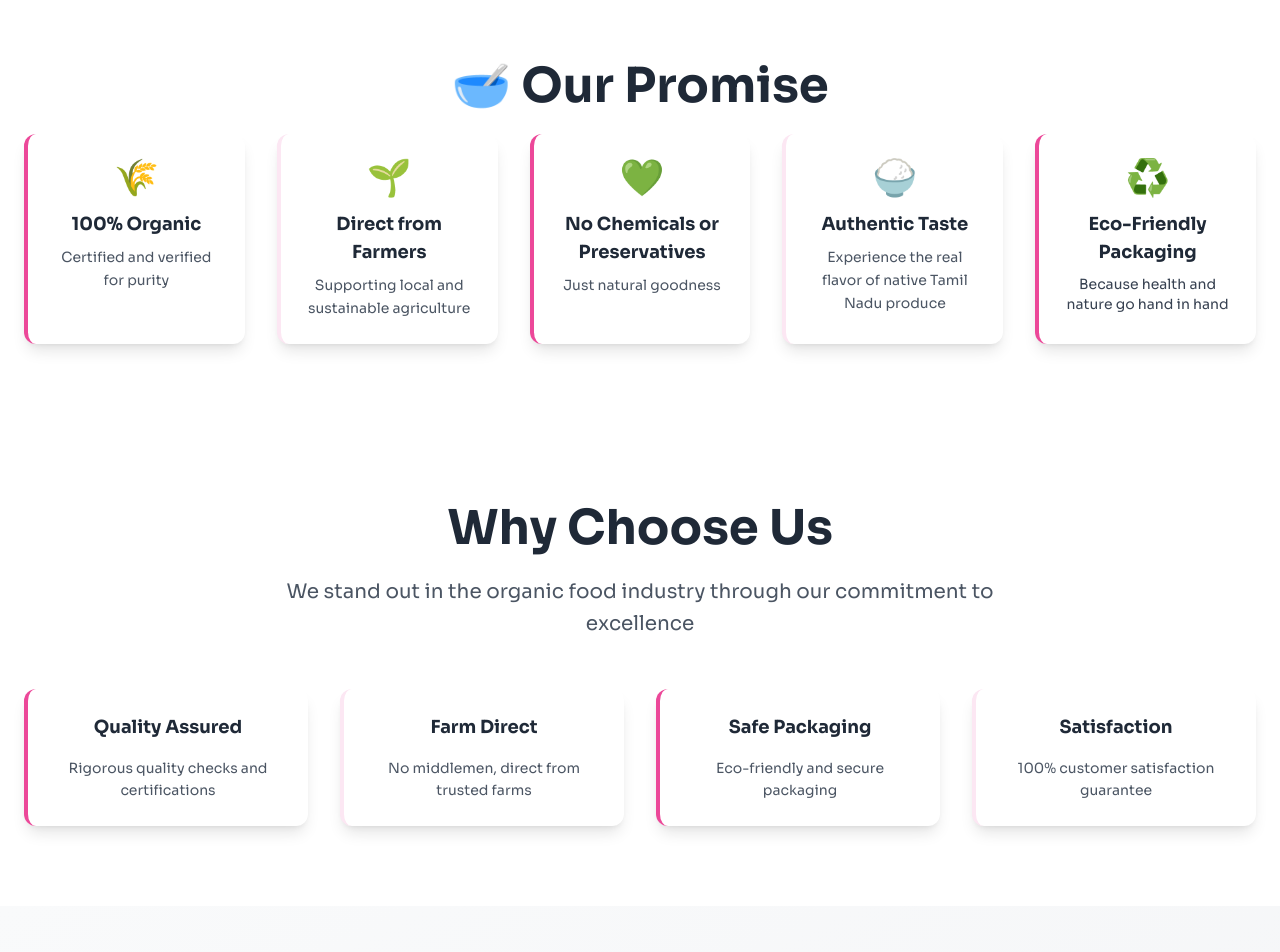
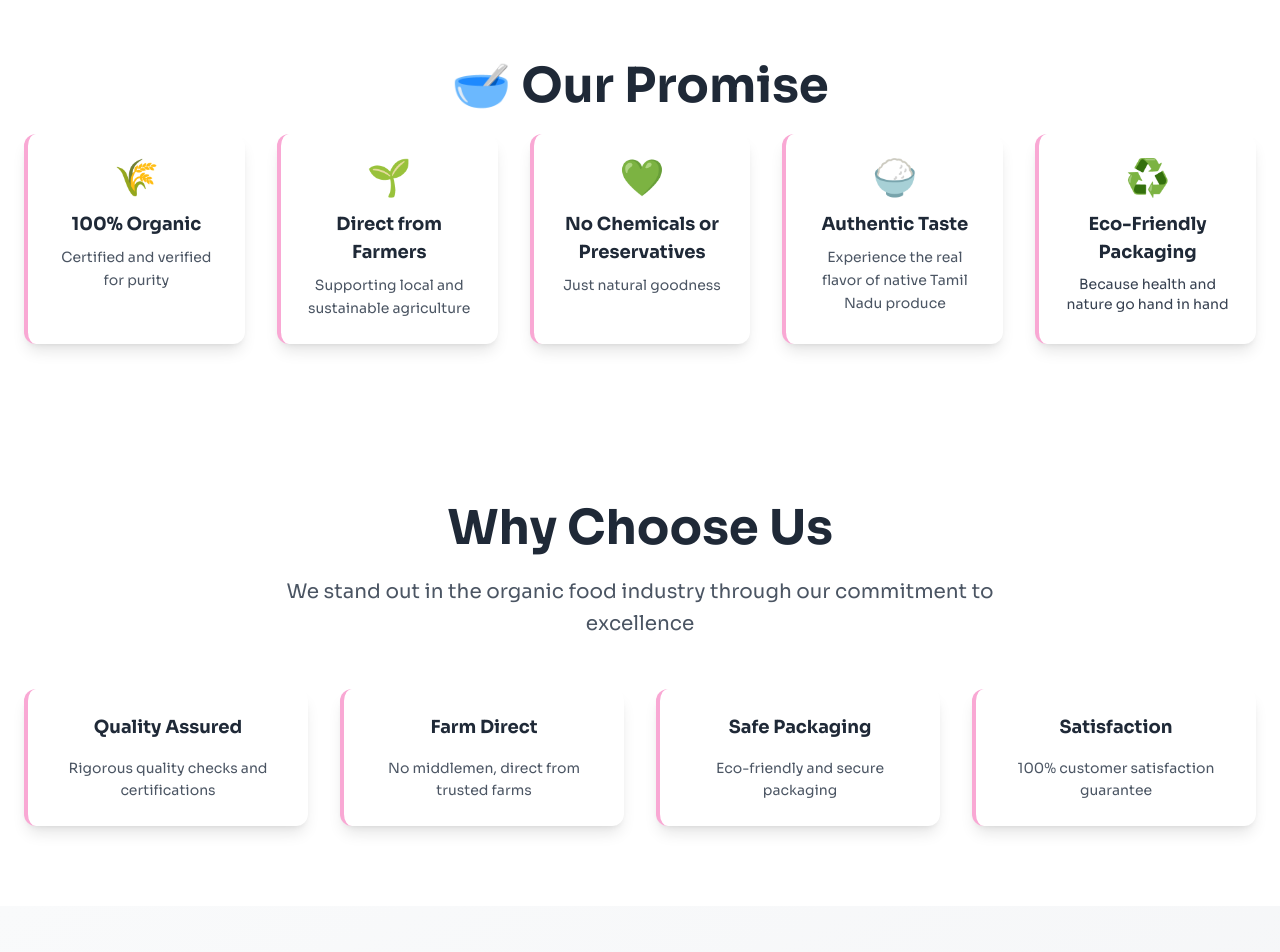
Before and after one commit to muthuecoproducts-crypto/muthu-eco-products, a React (Vite) app: page / in a window 1280 px wide. Shown: the part 1700-2652 px from the top of the page. Built offline with nearby package versions, Linux system fonts and the light colour scheme.

Commit message:
updated version

```diff
--- a/src/pages/Home.jsx
+++ b/src/pages/Home.jsx
@@ -100,27 +100,27 @@ const Home = () => {
         <div className="max-w-7xl mx-auto px-6 text-center">
           <h2 className="section-title">🥣 Our Promise</h2>
           <div className="grid grid-cols-1 sm:grid-cols-2 md:grid-cols-3 lg:grid-cols-5 gap-4 sm:gap-6 md:gap-8">
-            <div className="bg-white p-6 rounded-xl shadow-lg border-l-4 border-primary">
+            <div className="bg-white p-6 rounded-xl shadow-lg border-l-4 border-pink-300">
               <div className="text-4xl mb-3">🌾</div>
               <h3 className="text-lg font-bold text-gray-800 mb-2">100% Organic</h3>
               <p className="text-gray-600 text-sm leading-relaxed">Certified and verified for purity</p>
             </div>
-            <div className="bg-white p-6 rounded-xl shadow-lg border-l-4 border-accent">
+            <div className="bg-white p-6 rounded-xl shadow-lg border-l-4 border-pink-300">
               <div className="text-4xl mb-3">🌱</div>
               <h3 className="text-lg font-bold text-gray-800 mb-2">Direct from Farmers</h3>
               <p className="text-gray-600 text-sm leading-relaxed">Supporting local and sustainable agriculture</p>
             </div>
-            <div className="bg-white p-6 rounded-xl shadow-lg border-l-4 border-primary">
+            <div className="bg-white p-6 rounded-xl shadow-lg border-l-4 border-pink-300">
               <div className="text-4xl mb-3">💚</div>
               <h3 className="text-lg font-bold text-gray-800 mb-2">No Chemicals or Preservatives</h3>
               <p className="text-gray-600 text-sm leading-relaxed">Just natural goodness</p>
             </div>
-            <div className="bg-white p-6 rounded-xl shadow-lg border-l-4 border-accent">
+            <div className="bg-white p-6 rounded-xl shadow-lg border-l-4 border-pink-300">
               <div className="text-4xl mb-3">🍚</div>
               <h3 className="text-lg font-bold text-gray-800 mb-2">Authentic Taste</h3>
               <p className="text-gray-600 text-sm leading-relaxed">Experience the real flavor of native Tamil Nadu produce</p>
             </div>
-            <div className="bg-white p-6 rounded-xl shadow-lg border-l-4 border-primary">
+            <div className="bg-white p-6 rounded-xl shadow-lg border-l-4 border-pink-300">
               <div className="text-4xl mb-3">♻️</div>
               <h3 className="text-base sm:text-lg font-bold text-gray-800 mb-2">Eco-Friendly Packaging</h3>
               <p className="text-professional text-xs sm:text-sm">Because health and nature go hand in hand</p>
@@ -137,25 +137,25 @@ const Home = () => {
             We stand out in the organic food industry through our commitment to excellence
           </p>
           <div className="grid grid-cols-1 sm:grid-cols-2 md:grid-cols-4 gap-6 md:gap-8">
-            <div className="bg-white p-6 rounded-xl shadow-lg border-l-4 border-primary hover:shadow-xl transition-all duration-300 group">
+            <div className="bg-white p-6 rounded-xl shadow-lg border-l-4 border-pink-300 hover:shadow-xl transition-all duration-300 group">
               <div className="mb-4">
                 <h3 className="text-lg font-bold text-gray-800 mb-2">Quality Assured</h3>
               </div>
               <p className="text-gray-600 text-sm leading-relaxed">Rigorous quality checks and certifications</p>
             </div>
-            <div className="bg-white p-6 rounded-xl shadow-lg border-l-4 border-accent hover:shadow-xl transition-all duration-300 group">
+            <div className="bg-white p-6 rounded-xl shadow-lg border-l-4 border-pink-300 hover:shadow-xl transition-all duration-300 group">
               <div className="mb-4">
                 <h3 className="text-lg font-bold text-gray-800 mb-2">Farm Direct</h3>
               </div>
               <p className="text-gray-600 text-sm leading-relaxed">No middlemen, direct from trusted farms</p>
             </div>
-            <div className="bg-white p-6 rounded-xl shadow-lg border-l-4 border-primary hover:shadow-xl transition-all duration-300 group">
+            <div className="bg-white p-6 rounded-xl shadow-lg border-l-4 border-pink-300 hover:shadow-xl transition-all duration-300 group">
               <div className="mb-4">
                 <h3 className="text-lg font-bold text-gray-800 mb-2">Safe Packaging</h3>
               </div>
               <p className="text-gray-600 text-sm leading-relaxed">Eco-friendly and secure packaging</p>
             </div>
-            <div className="bg-white p-6 rounded-xl shadow-lg border-l-4 border-accent hover:shadow-xl transition-all duration-300 group">
+            <div className="bg-white p-6 rounded-xl shadow-lg border-l-4 border-pink-300 hover:shadow-xl transition-all duration-300 group">
               <div className="mb-4">
                 <h3 className="text-lg font-bold text-gray-800 mb-2">Satisfaction</h3>
               </div>
```
